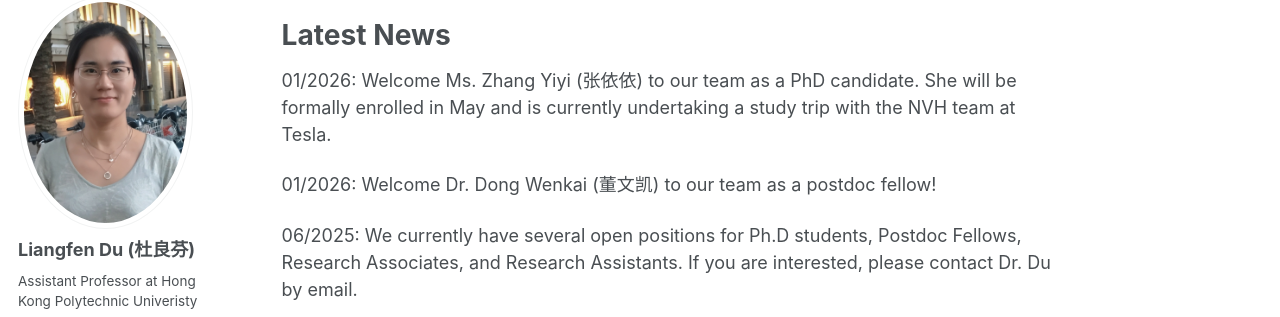
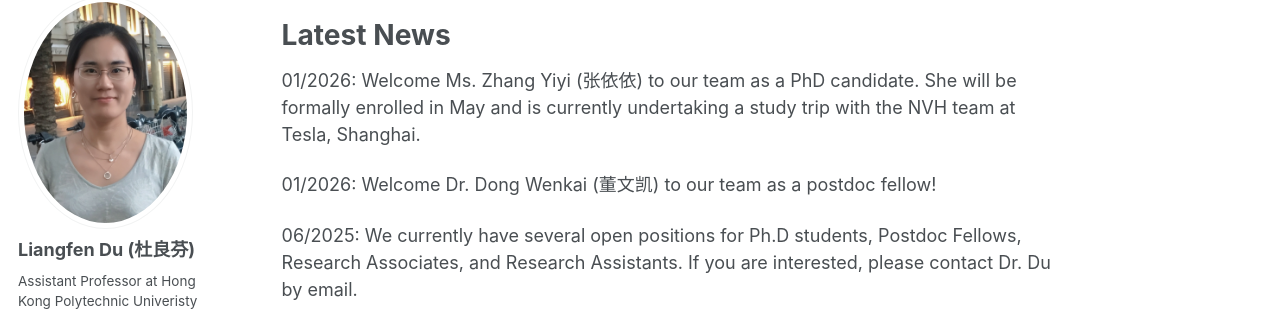
Before and after one commit to liangfen-du/liangfen-du.github.io, a Jekyll site: the page built from _pages/about.md, in a window 1280 px wide and 900 px high, scrolled down 795 px. Shown: the part 190-507 px from the top of the window. Built offline with Jekyll 4.4.1, drawn with Linux system fonts in a browser that asks for light colours; some web fonts are replaced.

Commit message:
Update about.md

```diff
--- a/_pages/about.md
+++ b/_pages/about.md
@@ -34,7 +34,7 @@ I also provide consultancy services in various acoustic-related areas, including
 
 Latest News
 ======
-<p>01/2026: Welcome Ms. Zhang Yiyi (张依依) to our team as a PhD candidate. She will be formally enrolled in May and is currently undertaking a study trip with the NVH team at Tesla.</p>
+<p>01/2026: Welcome Ms. Zhang Yiyi (张依依) to our team as a PhD candidate. She will be formally enrolled in May and is currently undertaking a study trip with the NVH team at Tesla, Shanghai.</p>
 
 <p>01/2026: Welcome Dr. Dong Wenkai (董文凯) to our team as a postdoc fellow!</p>
 
```
